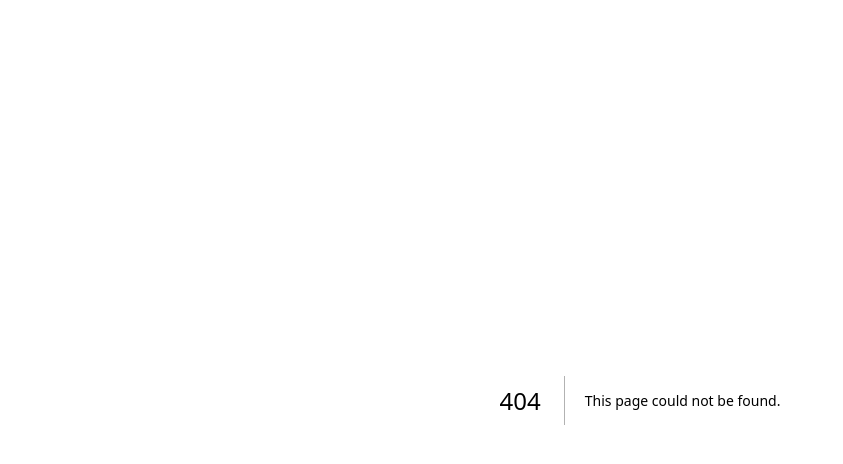
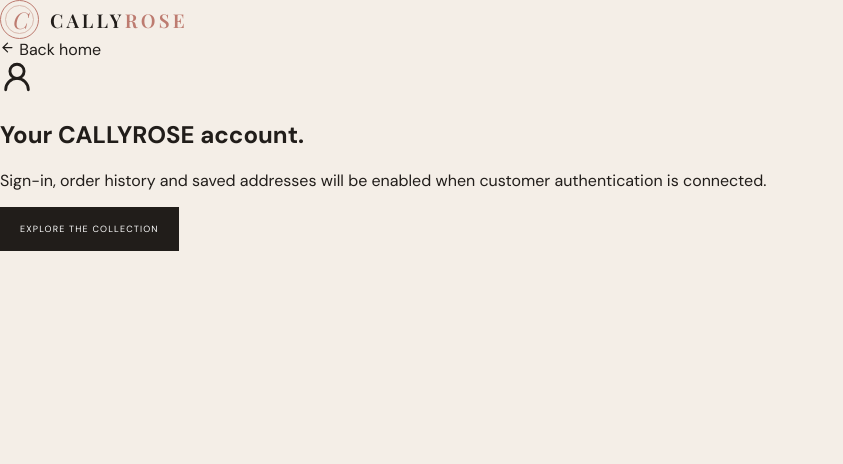
Before and after one commit to callyrose/Callyrose, a Next.js app: page /account in a window 1280 px wide. Before the commit this address had no page. Shown: the top 464 px of the page, without its empty margins (0-843 px from the left). Built offline with nearby package versions, Linux system fonts and the light colour scheme; a web font is replaced by a local one.

Commit message:
Add CALLYROSE storefront foundation

```diff
--- /dev/null
+++ b/app/account/page.tsx
@@ -0,0 +1,6 @@
+import Link from "next/link";
+import { ArrowLeft, UserRound } from "lucide-react";
+
+export default function AccountPage() {
+  return <main className="simple-page"><header className="simple-header"><Link href="/" className="brand"><span className="brand-symbol">C</span><span className="brand-word">CALLY<span>ROSE</span></span></Link><Link href="/" className="back-link"><ArrowLeft size={15}/> Back home</Link></header><section className="shop-empty cart-empty"><UserRound size={34}/><h1>Your CALLYROSE account.</h1><p>Sign-in, order history and saved addresses will be enabled when customer authentication is connected.</p><Link href="/shop" className="button button-dark">Explore the collection</Link></section></main>;
+}
```
